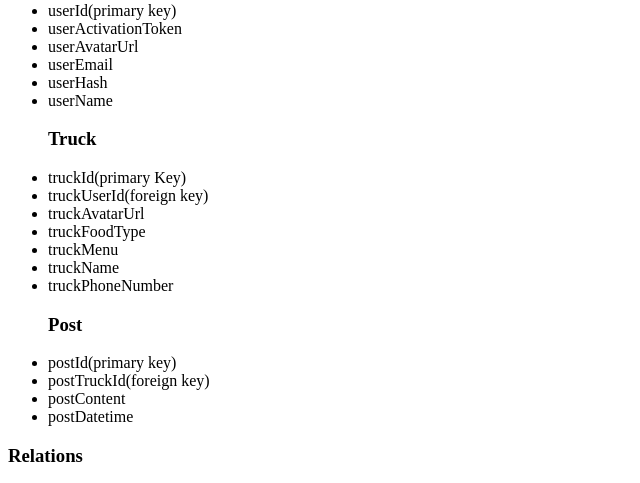
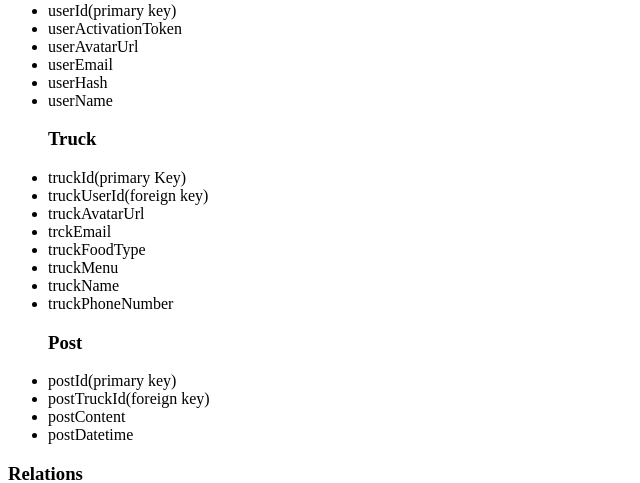
Before and after one commit to GroundBeefin/food-truck-foodie, a PHP site: page /data-design.php in a window 1280 px wide. Shown: the part 166-649 px from the top of the page, without its empty margins (0-640 px from the left). Run offline with PHP 8.4, Linux system fonts and the light colour scheme.

Commit message:
added object

```diff
--- a/data-design.php
+++ b/data-design.php
@@ -33,6 +33,7 @@
 		<li>truckId(primary Key)</li>
 		<li>truckUserId(foreign key)</li>
 		<li>truckAvatarUrl</li>
+		<li>trckEmail</li>
 		<li>truckFoodType</li>
 		<li>truckMenu</li>
 		<li>truckName</li>
```
